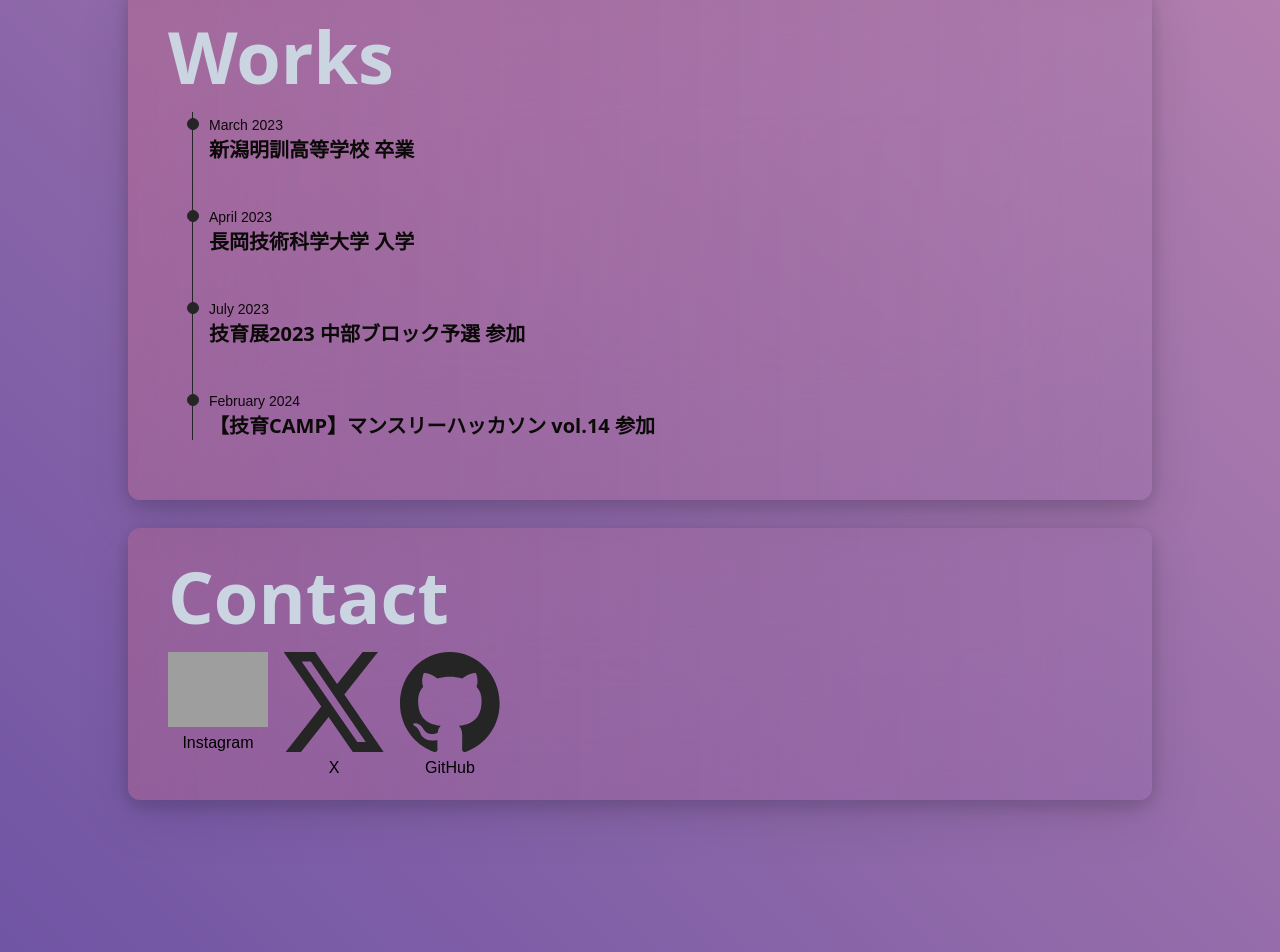
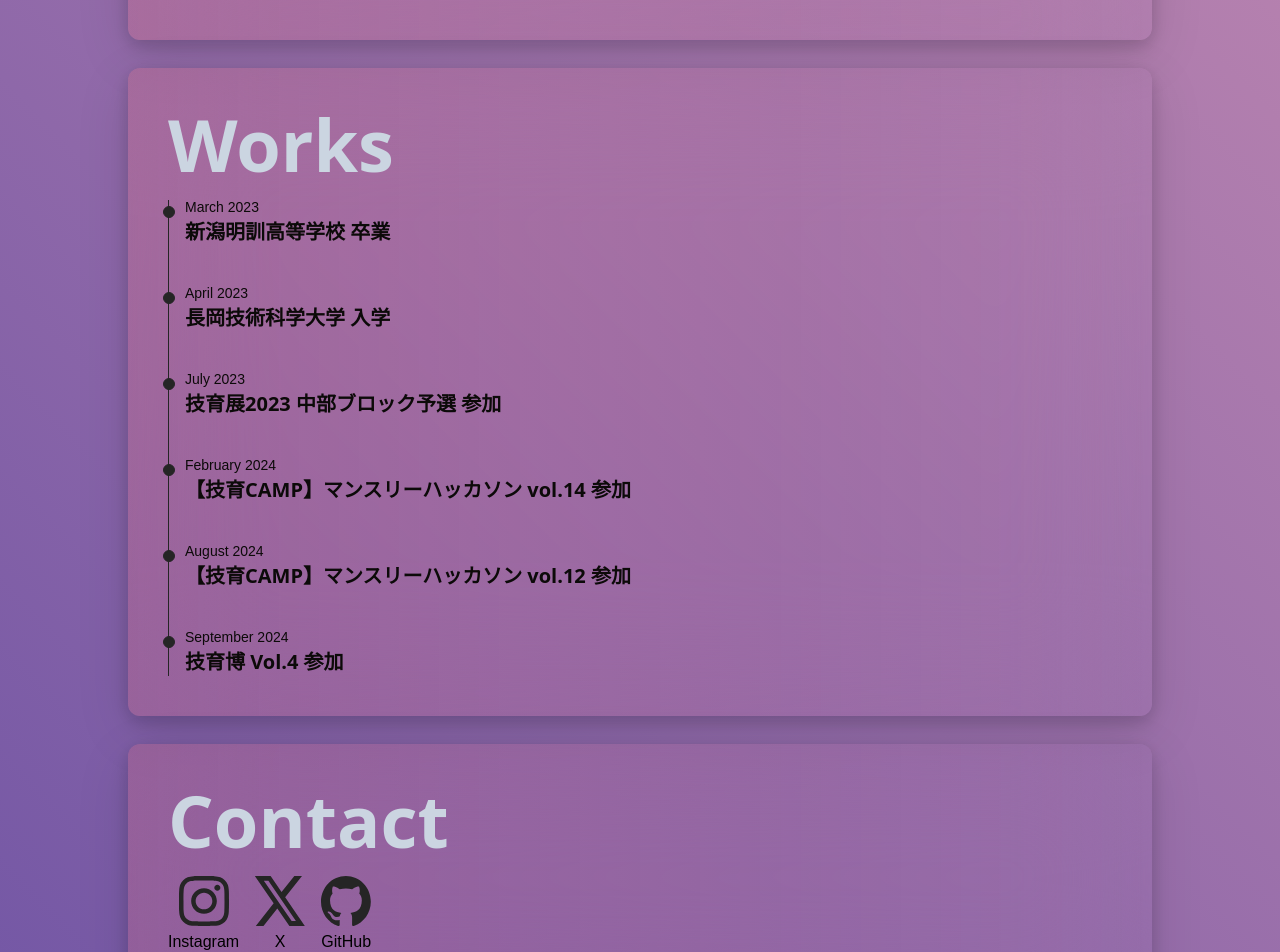
Before and after one commit to TkymHrt/TkymHrt-Portfolio, a React (Vite) app: page / in a window 1280 px wide. Shown: the part 1320-2272 px from the top of the page. Built offline with nearby package versions, Linux system fonts and the light colour scheme; grey boxes are pictures that could not be loaded.

Commit message:
[feat] Worksの追加&リファクタリング

```diff
--- a/src/App.tsx
+++ b/src/App.tsx
@@ -1,5 +1,8 @@
 import { motion } from "framer-motion";
 import { Element } from "react-scroll";
+
+const commonClasses = "font-Noto text-lg text-stone-950 mx-10";
+const motionDivClasses = "h-auto md:w-[80vw] w-[85vw] flex flex-col items-start bg-gradient-to-r from-red-400/20 to-blue-600/60; backdrop-filter backdrop-blur-3xl bg-opacity-10 rounded-xl shadow-[0px_4px_16px_rgba(17,17,26,0.1),_0px_8px_24px_rgba(17,17,26,0.1),_0px_16px_56px_rgba(17,17,26,0.1)] p-8 md:p-10";
 
 export default function App() {
     return (
@@ -20,47 +23,36 @@ export default function App() {
                         <p className="font-Noto text-[8.5vw] font-black text-[#663556] text-nowrap">I'm Takayama Haruto.</p>
                     </motion.div>
                     <div className="font-Noto hidden md:flex justify-center items-center gap-4 break-normal tracking-[0.4em]">
-						<p className="text-2xl">IT</p>
-						<p className="text-2xl">IS</p>
-						<p className="text-2xl">FRONT-END</p>
-						<p className="text-2xl">DEVELOPER'S</p>
-						<p className="text-2xl">PORTFOLIO</p>
-						<p className="text-2xl">SITE.</p>
+                        {["IT", "IS", "FRONT-END", "DEVELOPER'S", "PORTFOLIO", "SITE."].map((text) => (
+                            <p key={text} className="text-2xl">{text}</p>
+                        ))}
                     </div>
                     <div className="font-Noto flex md:hidden justify-center items-center flex-col">
                         <div className="flex gap-3">
-							<p className="text-1xl">IT</p>
-							<p className="text-1xl">IS</p>
-							<p className="text-1xl">FRONT-END</p>
-							<p className="text-1xl">DEVELOPER'S</p>
+                            {["IT", "IS", "FRONT-END", "DEVELOPER'S"].map((text) => (
+                                <p key={text} className="text-1xl">{text}</p>
+                            ))}
                         </div>
                         <div className="flex gap-3">
-							<p className="text-1xl">PORTFOLIO</p>
-							<p className="text-1xl">SITE.</p>
+                            {["PORTFOLIO", "SITE."].map((text) => (
+                                <p key={text} className="text-1xl">{text}</p>
+                            ))}
                         </div>
                     </div>
                 </div>
             </Element>
             <Element name="About">
-				<motion.div
-					className="h-auto md:w-[80vw] w-[85vw] flex flex-col items-start bg-gradient-to-r from-red-400/20 to-blue-600/60; backdrop-filter backdrop-blur-3xl bg-opacity-10 rounded-xl shadow-[0px_4px_16px_rgba(17,17,26,0.1),_0px_8px_24px_rgba(17,17,26,0.1),_0px_16px_56px_rgba(17,17,26,0.1)]"
-					whileHover={{ scale: 1.025 }}
-					transition={{ duration: 0.3 }}
-				>
+                <motion.div className={motionDivClasses} whileHover={{ scale: 1.025 }} transition={{ duration: 0.3 }}>
                     <h2 className="md:text-7xl text-6xl font-black text-slate-300 mb-5 mx-10 mt-8">About</h2>
-					<p className="md:flex hidden font-Noto font-bold text-lg text-stone-950 mx-10">
-						長岡技術科学大学 工学部 機械創造工学課程 2年
-					</p>
-					<p className="md:flex hidden font-Noto text-lg text-stone-950 mb-8 mx-10">
-						技大祭実行委員会 情報局 / NUTMEG / フロントエンジニア
-					</p>
-					<p className="flex md:hidden font-Noto font-bold text-lg text-stone-950 mb-2 mx-10">
+                    <p className={`md:flex hidden font-bold ${commonClasses}`}>長岡技術科学大学 工学部 機械工学分野 2年</p>
+                    <p className={`md:flex hidden ${commonClasses} mb-8`}>技大祭実行委員会 情報局 / NUTMEG / フロントエンジニア</p>
+                    <p className={`flex md:hidden font-bold ${commonClasses} mb-2`}>
                         長岡技術科学大学 工学部
                         <br />
                         機械創造工学課程 2年
                         <br />
                     </p>
-					<p className="flex md:hidden font-Noto text-lg text-stone-950 mb-8 mx-10">
+                    <p className={`flex md:hidden ${commonClasses} mb-8`}>
                         技大祭実行委員会
                         <br />
                         情報局 / NUTMEG
@@ -70,62 +62,42 @@ export default function App() {
                 </motion.div>
             </Element>
             <Element name="Works">
-				<motion.div
-					className="h-auto md:w-[80vw] w-[85vw] flex flex-col items-start bg-gradient-to-r from-red-400/20 to-blue-600/60; backdrop-filter backdrop-blur-3xl bg-opacity-10 rounded-xl shadow-[0px_4px_16px_rgba(17,17,26,0.1),_0px_8px_24px_rgba(17,17,26,0.1),_0px_16px_56px_rgba(17,17,26,0.1)]"
-					whileHover={{ scale: 1.025 }}
-					transition={{ duration: 0.3 }}
-				>
-					<h2 className="md:text-7xl text-6xl font-black text-slate-300 mb-5 mx-10 mt-8">Works</h2>
-					<div className="md:mx-16 mx-10 mb-5">
-						<ol className="relative border-s border-[#252525] ">
-							<li className="mb-10 ms-4">
+                <motion.div className={motionDivClasses} whileHover={{ scale: 1.025 }} transition={{ duration: 0.3 }}>
+                    <h2 className="md:text-7xl text-6xl font-black text-slate-300 mb-5">Works</h2>
+                    <div className="w-full">
+                        <ol className="relative border-s border-[#252525] space-y-10">
+                            {[
+                                { date: "March 2023", title: "新潟明訓高等学校 卒業" },
+                                { date: "April 2023", title: "長岡技術科学大学 入学" },
+                                { date: "July 2023", title: "技育展2023 中部ブロック予選 参加" },
+                                { date: "February 2024", title: "【技育CAMP】マンスリーハッカソン vol.14 参加" },
+                                { date: "August 2024", title: "【技育CAMP】マンスリーハッカソン vol.12 参加" },
+                                { date: "September 2024", title: "技育博 Vol.4 参加" },
+                            ].map((item, index) => (
+                                <li key={index} className="ms-4 flex flex-col items-start">
                                     <div className="absolute w-3 h-3 bg-[#252525] rounded-full mt-1.5 -start-1.5 border border-[#252525]"></div>
-								<time className="mb-1 text-sm font-Noto leading-none text-stone-950 ">March 2023</time>
-								<h3 className="text-xl font-bold text-stone-950 ">新潟明訓高等学校 卒業</h3>
-								<p className="mb-4 text-base font-normal text-slate-800"></p>
+                                    <time className="mb-1 text-sm font-Noto leading-none text-stone-950">{item.date}</time>
+                                    <h3 className="text-xl font-bold text-stone-950">{item.title}</h3>
                                 </li>
-							<li className="mb-10 ms-4">
-								<div className="absolute w-3 h-3 bg-[#252525] rounded-full mt-1.5 -start-1.5 border border-[#252525]"></div>
-								<time className="mb-1 text-sm font-Noto leading-none text-stone-950 ">April 2023</time>
-								<h3 className="text-xl font-bold text-stone-950 ">長岡技術科学大学 入学</h3>
-								<p className="mb-4 text-base font-normal text-slate-800"></p>
-							</li>
-							<li className="mb-10 ms-4">
-								<div className="absolute w-3 h-3 bg-[#252525] rounded-full mt-1.5 -start-1.5 border border-[#252525]"></div>
-								<time className="mb-1 text-sm font-Noto leading-none text-stone-950 ">July 2023</time>
-								<h3 className="text-xl font-bold text-stone-950 ">技育展2023 中部ブロック予選 参加</h3>
-								<p className="mb-4 text-base font-normal text-slate-800"></p>
-							</li>
-							<li className="mb-10 ms-4">
-								<div className="absolute w-3 h-3 bg-[#252525] rounded-full mt-1.5 -start-1.5 border border-[#252525]"></div>
-								<time className="mb-1 text-sm font-Noto leading-none text-stone-950 ">February 2024</time>
-								<h3 className="text-xl font-bold text-stone-950 ">【技育CAMP】マンスリーハッカソン vol.14 参加</h3>
-								<p className="mb-4 text-base font-normal text-slate-800"></p>
-							</li>
+                            ))}
                         </ol>
                     </div>
                 </motion.div>
             </Element>
             <Element name="Contact">
-				<motion.div
-					className="h-auto md:w-[80vw] w-[85vw] flex flex-col items-start bg-gradient-to-r from-red-400/20 to-blue-600/60; backdrop-filter backdrop-blur-3xl bg-opacity-10 rounded-xl shadow-[0px_4px_16px_rgba(17,17,26,0.1),_0px_8px_24px_rgba(17,17,26,0.1),_0px_16px_56px_rgba(17,17,26,0.1)]"
-					whileHover={{ scale: 1.025 }}
-					transition={{ duration: 0.3 }}
-				>
-					<h2 className="md:text-7xl text-6xl font-black text-slate-300 mb-5 mx-10 mt-8">Contact</h2>
-					<div className="flex flex-row gap-4 mx-10 mb-5">
-						<a className="flex flex-col items-center gap-1" href="https://www.instagram.com/mikan_taka.h/">
-							<img width={100} src="Icons//Instagram_icon.svg" alt="Instagram Link" />
-							<p className="font-Noto">Instagram</p>
+                <motion.div className={motionDivClasses} whileHover={{ scale: 1.025 }} transition={{ duration: 0.3 }}>
+                    <h2 className="md:text-7xl text-6xl font-black text-slate-300 mb-5">Contact</h2>
+                    <div className="flex flex-row gap-4 w-full mb-5">
+                        {[
+                            { href: "https://www.instagram.com/mikan_taka.h/", src: "Icons/Instagram_icon.svg", alt: "Instagram Link", text: "Instagram" },
+                            { href: "https://twitter.com/ForHobbiesBY", src: "Icons/X_icon.svg", alt: "X Link", text: "X" },
+                            { href: "https://github.com/TkymHrt", src: "Icons/GitHub_icon.svg", alt: "GitHub Link", text: "GitHub" },
+                        ].map((link, index) => (
+                            <a key={index} className="flex flex-col items-center gap-1" href={link.href}>
+                                <img width={50} src={link.src} alt={link.alt} />
+                                <p className="font-Noto md:text-base text-xs">{link.text}</p>
                             </a>
-						<a className="flex flex-col items-center gap-1" href="https://twitter.com/ForHobbiesBY">
-							<img width={100} src="Icons/X_icon.svg" alt="X Link" />
-							<p className="font-Noto">X</p>
-						</a>
-						<a className="flex flex-col items-center gap-1" href="https://github.com/TkymHrt">
-							<img width={100} src="Icons/GitHub_icon.svg" alt="GitHub Link" />
-							<p className="font-Noto">GitHub</p>
-						</a>
+                        ))}
                     </div>
                 </motion.div>
             </Element>
```
Lines whose indentation alone changed are shown as unchanged.
